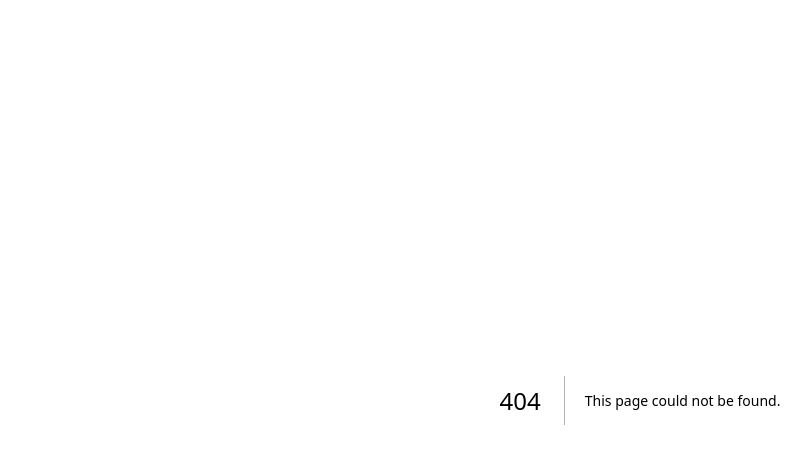
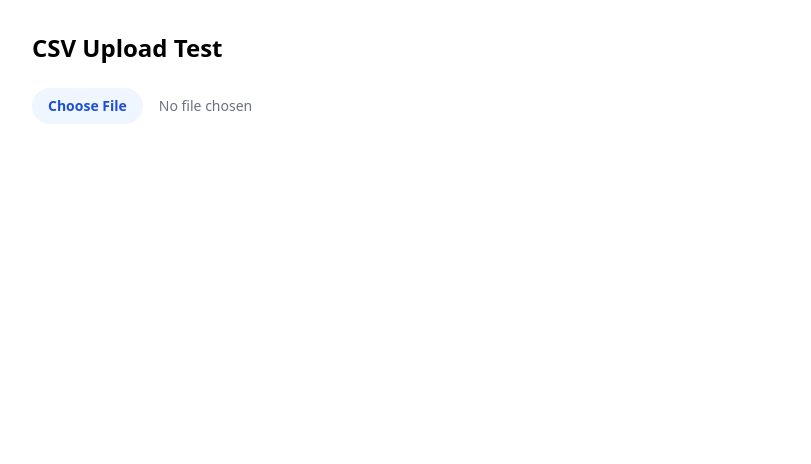
Before and after one commit to Alchemyst-ai/pitch-o-scope, a Next.js app: page /test-csv in a window 1280 px wide. Before the commit this address had no page. Shown: the top 464 px of the page, without its empty margins (0-811 px from the left). Built offline with nearby package versions, Linux system fonts and the light colour scheme.

Commit message:
[ADD] Added pipeline to generate pitch as well as backend route, updated and fixed csv parser

```diff
--- /dev/null
+++ b/app/api/generatePitch/route.ts
@@ -0,0 +1,26 @@
+import { NextRequest, NextResponse } from "next/server";
+import { convertJsonToCSV, parseCSV } from "@/src/utils/csvUtils";
+import { processLeadsPipeline } from "@/src/functions/pipeline";
+
+export async function POST(request: NextRequest) {
+  const formData = await request.formData();
+  const csvFile = formData.get('file') as File;
+  const companyContext = formData.get('companyContext') as string;
+  const csvData = await parseCSV(csvFile);
+  type ProcessedLead = typeof csvData[0] & {
+    id: string;
+    groupName: string;
+    pitch: string;
+  };
+  const pipelineResult = await processLeadsPipeline({
+    leads: csvData,
+    companyContext,
+  }) as ProcessedLead[];
+  const csvResult = convertJsonToCSV(pipelineResult);
+  return new Response(csvResult, {
+    headers: {
+      'Content-Type': 'text/csv',
+      'Content-Disposition': 'attachment; filename="output.csv"',
+    },
+  });
+}
--- a/app/contexts/AppContext.tsx
+++ b/app/contexts/AppContext.tsx
@@ -55,6 +55,7 @@ export const AppProvider: React.FC<{ children: ReactNode }> = ({ children }) =>
     setCsvFile(file);
     try {
       const parsedData = await parseCSV(file);
+      console.log(parsedData[0]);
       const { isValid, error, data } = validateCSV(parsedData);
 
       setIsValidCSV(isValid);
--- /dev/null
+++ b/app/test-csv/page.tsx
@@ -0,0 +1,96 @@
+'use client';
+
+import { useState } from 'react';
+
+export default function TestCSVPage() {
+  const [csvContent, setCsvContent] = useState<string | null>(null);
+  const [loading, setLoading] = useState(false);
+  const [error, setError] = useState<string | null>(null);
+
+  const handleFileUpload = async (event: React.ChangeEvent<HTMLInputElement>) => {
+    const file = event.target.files?.[0];
+    if (!file) return;
+
+    setLoading(true);
+    setError(null);
+
+    try {
+      const formData = new FormData();
+      formData.append('file', file);
+      formData.append('companyContext', `Introducing AxonThistle Solutions – your go-to partner for hyper-specialized services that nobody else even dares to think about. We don't try to be everything to everyone; we aim to be exactly what you didn't know you needed—across sectors as varied as aerospace, agriculture, luxury retail, and marine biology.
+
+      In the aerospace sector, we provide orbital decay forecasting for private satellite operators, using a proprietary blend of machine learning and high-altitude pigeon tracking (don't ask). For agriculture, we offer mood-based irrigation algorithms that adjust watering schedules based on plant stress signals gathered via leaf-surface thermal microvibrations. Yes, it's real, and yes, we invented it.
+
+      For luxury retail, our services include scent-memory calibration for flagship stores—ensuring that every customer is subtly reminded of their childhood dreams, increasing conversion rates by up to 0.6%. In urban planning, we design micro-sanctuaries for introverts: spatially optimized benches and alcoves in public spaces that reduce unwanted human interaction by up to 85%.
+
+      In the marine biology space, we deliver custom-designed underwater decoy creatures for behavioral studies—complete with programmable emotional states. Meanwhile, for logistics, our warehouse fog-mapping service helps operators predict where fog will form inside large cold-storage units (because that is a problem).
+
+      No matter how obscure the challenge, if it's strange, specific, and unsolved—we probably already have a team on it. AxonThistle Solutions: impossibly niche, surprisingly necessary.`);
+
+      const response = await fetch('/api/generatePitch', {
+        method: 'POST',
+        body: formData,
+      });
+
+      if (!response.ok) {
+        throw new Error('Failed to upload CSV');
+      }
+
+      // Get the CSV content from the response
+      const csvText = await response.text();
+      setCsvContent(csvText);
+
+      // Create and trigger download of the CSV file
+      const blob = new Blob([csvText], { type: 'text/csv' });
+      const url = window.URL.createObjectURL(blob);
+      const a = document.createElement('a');
+      a.href = url;
+      a.download = 'generated_pitches.csv';
+      document.body.appendChild(a);
+      a.click();
+      window.URL.revokeObjectURL(url);
+      document.body.removeChild(a);
+    } catch (err) {
+      setError(err instanceof Error ? err.message : 'An error occurred');
+    } finally {
+      setLoading(false);
+    }
+  };
+
+  return (
+    <div className="container mx-auto p-8">
+      <h1 className="text-2xl font-bold mb-6">CSV Upload Test</h1>
+
+      <div className="mb-8">
+        <input
+          type="file"
+          accept=".csv"
+          onChange={handleFileUpload}
+          className="block w-full text-sm text-gray-500
+            file:mr-4 file:py-2 file:px-4
+            file:rounded-full file:border-0
+            file:text-sm file:font-semibold
+            file:bg-blue-50 file:text-blue-700
+            hover:file:bg-blue-100"
+        />
+      </div>
+
+      {loading && (
+        <div className="text-gray-600">Loading...</div>
+      )}
+
+      {error && (
+        <div className="text-red-600 mb-4">{error}</div>
+      )}
+
+      {csvContent && (
+        <div className="mt-8">
+          <h2 className="text-xl font-semibold mb-4">Generated CSV Content:</h2>
+          <pre className="bg-gray-100 p-4 rounded-lg overflow-auto">
+            {csvContent}
+          </pre>
+        </div>
+      )}
+    </div>
+  );
+}
--- a/package.json
+++ b/package.json
@@ -10,8 +10,13 @@
     "lint": "eslint ."
   },
   "dependencies": {
+    "@langchain/core": "^0.3.57",
+    "@langchain/openai": "^0.5.11",
+    "csv-parse": "^5.6.0",
     "lucide-react": "^0.344.0",
     "next": "latest",
+    "papaparse": "^5.5.3",
+    "partial-json": "^0.1.7",
     "react": "^18.3.1",
     "react-dom": "^18.3.1",
     "uuid": "^9.0.1"
@@ -19,6 +24,7 @@
   "devDependencies": {
     "@eslint/js": "^9.9.1",
     "@types/node": "22.15.29",
+    "@types/papaparse": "^5.3.16",
     "@types/react": "^18.3.5",
     "@types/react-dom": "^18.3.0",
     "@types/uuid": "^9.0.8",
```
Also changed, not shown: 1 other file (tests, documents, lock files or other folders).
